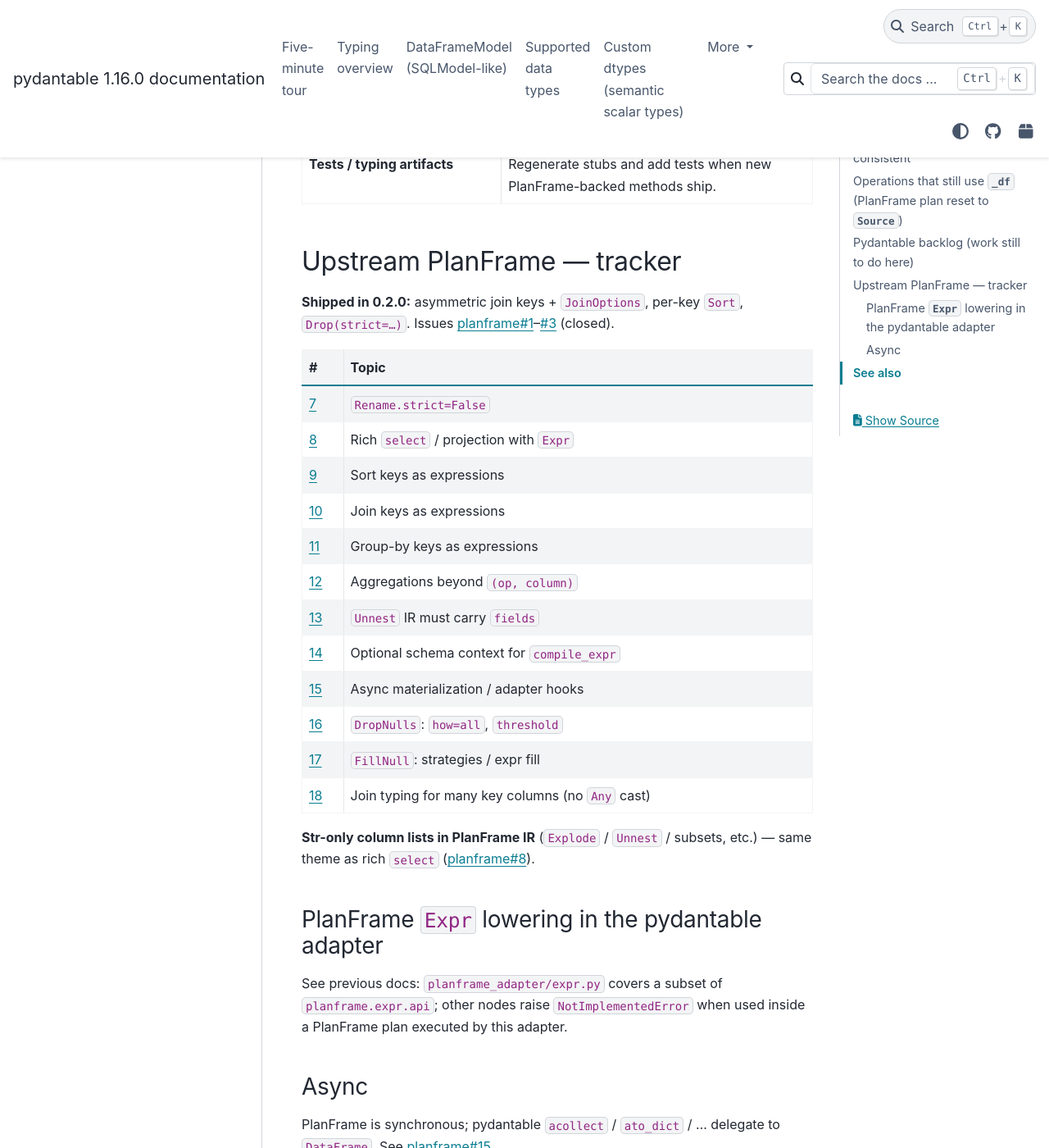
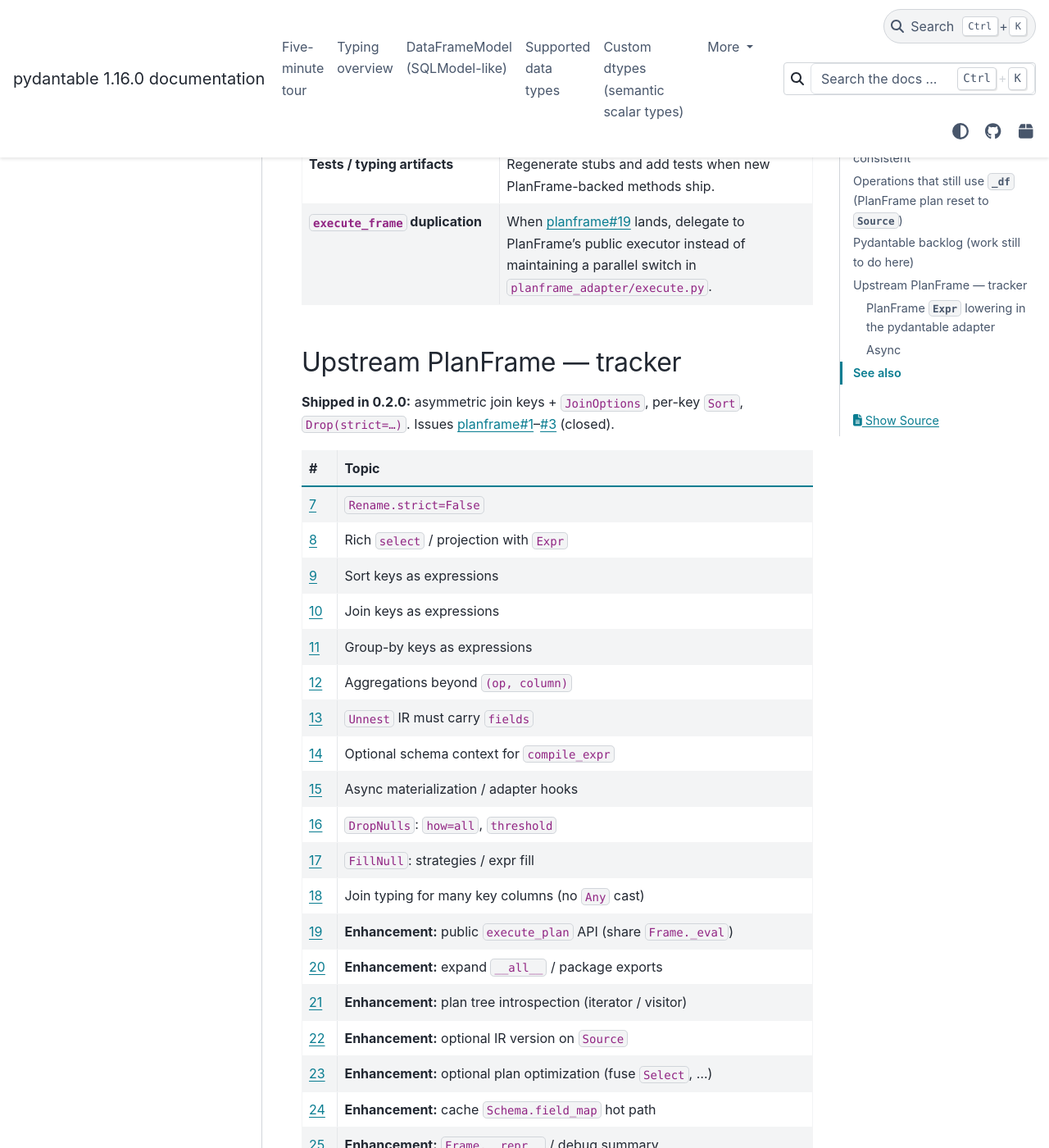
Before and after one commit to eddiethedean/pydantable, a Sphinx documentation site: the page built from docs/PLANFRAME_FALLBACKS.md, in a window 1280 px wide and 1400 px high, scrolled down 3048 px. Shown: the whole window at 82% size. Built offline with Sphinx 7.4.7 and the PyData theme 0.15.4, drawn with Linux system fonts in a browser that asks for light colours; the version number is read from the project's files by our own code.

Commit message:
docs: extend PlanFrame tracker with enhancement issues #19–#25
Document upstream tooling/DX issues and pydantable follow-up for public
execute_plan (planframe#19).

```diff
--- a/docs/PLANFRAME_FALLBACKS.md
+++ b/docs/PLANFRAME_FALLBACKS.md
@@ -46,6 +46,7 @@ Wiring more of these through PlanFrame plan nodes (and tightening types) is incr
 | **`planframe_adapter/expr.py`** | Lower remaining `planframe.expr.api` nodes (`StrLower`, `DtYear`, `Over`, …) so PlanFrame-native expr trees execute without `NotImplementedError`. |
 | **Public escape hatch** | Documented way to get a `DataFrame` from a `DataFrameModel` for APIs we intentionally do not wrap (until PlanFrame catches up). |
 | **Tests / typing artifacts** | Regenerate stubs and add tests when new PlanFrame-backed methods ship. |
+| **`execute_frame` duplication** | When [planframe#19](https://github.com/eddiethedean/planframe/issues/19) lands, delegate to PlanFrame’s public executor instead of maintaining a parallel switch in `planframe_adapter/execute.py`. |
 
 ## Upstream PlanFrame — tracker
 
@@ -65,6 +66,13 @@ Wiring more of these through PlanFrame plan nodes (and tightening types) is incr
 | [16](https://github.com/eddiethedean/planframe/issues/16) | `DropNulls`: `how=all`, `threshold` |
 | [17](https://github.com/eddiethedean/planframe/issues/17) | `FillNull`: strategies / expr fill |
 | [18](https://github.com/eddiethedean/planframe/issues/18) | Join typing for many key columns (no `Any` cast) |
+| [19](https://github.com/eddiethedean/planframe/issues/19) | **Enhancement:** public `execute_plan` API (share `Frame._eval`) |
+| [20](https://github.com/eddiethedean/planframe/issues/20) | **Enhancement:** expand `__all__` / package exports |
+| [21](https://github.com/eddiethedean/planframe/issues/21) | **Enhancement:** plan tree introspection (iterator / visitor) |
+| [22](https://github.com/eddiethedean/planframe/issues/22) | **Enhancement:** optional IR version on `Source` |
+| [23](https://github.com/eddiethedean/planframe/issues/23) | **Enhancement:** optional plan optimization (fuse `Select`, …) |
+| [24](https://github.com/eddiethedean/planframe/issues/24) | **Enhancement:** cache `Schema.field_map` hot path |
+| [25](https://github.com/eddiethedean/planframe/issues/25) | **Enhancement:** `Frame.__repr__` / debug summary |
 
 **Str-only column lists in PlanFrame IR** (`Explode` / `Unnest` / subsets, etc.) — same theme as rich `select` ([planframe#8](https://github.com/eddiethedean/planframe/issues/8)).
 
```
